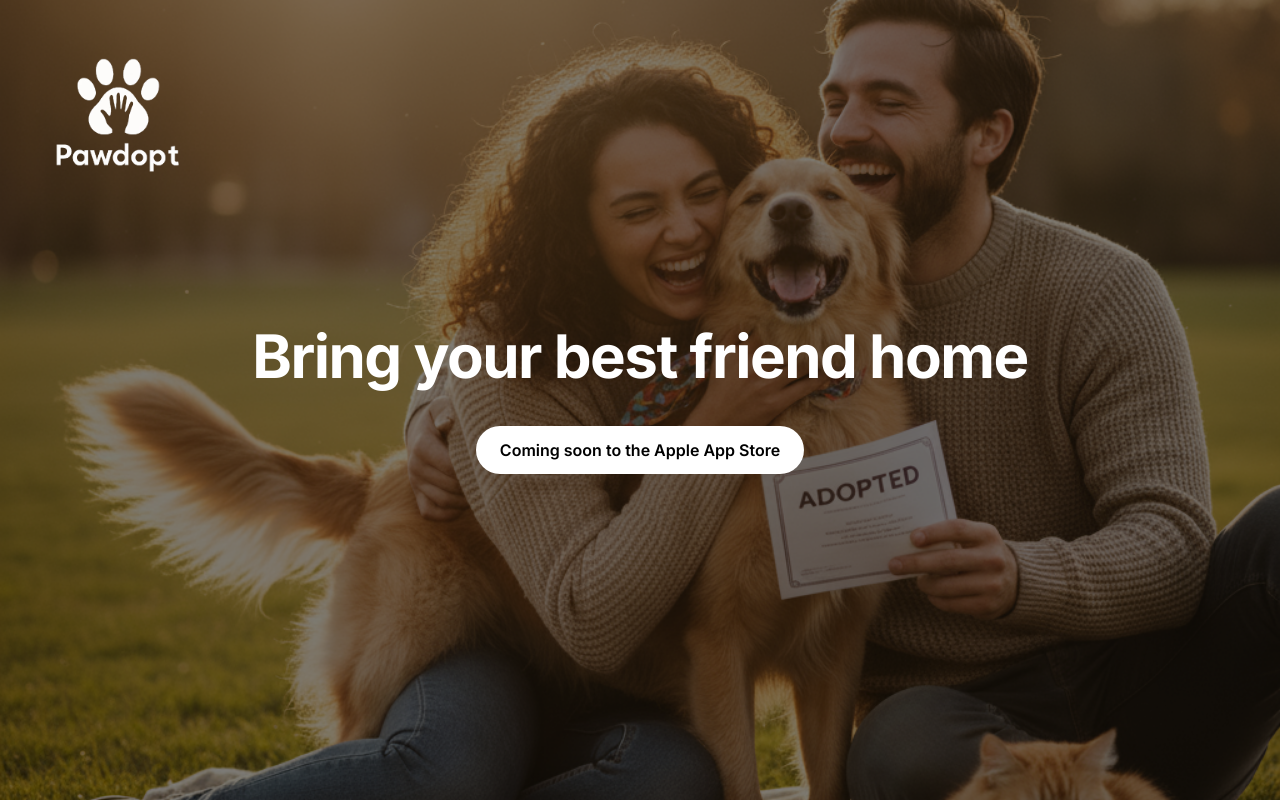
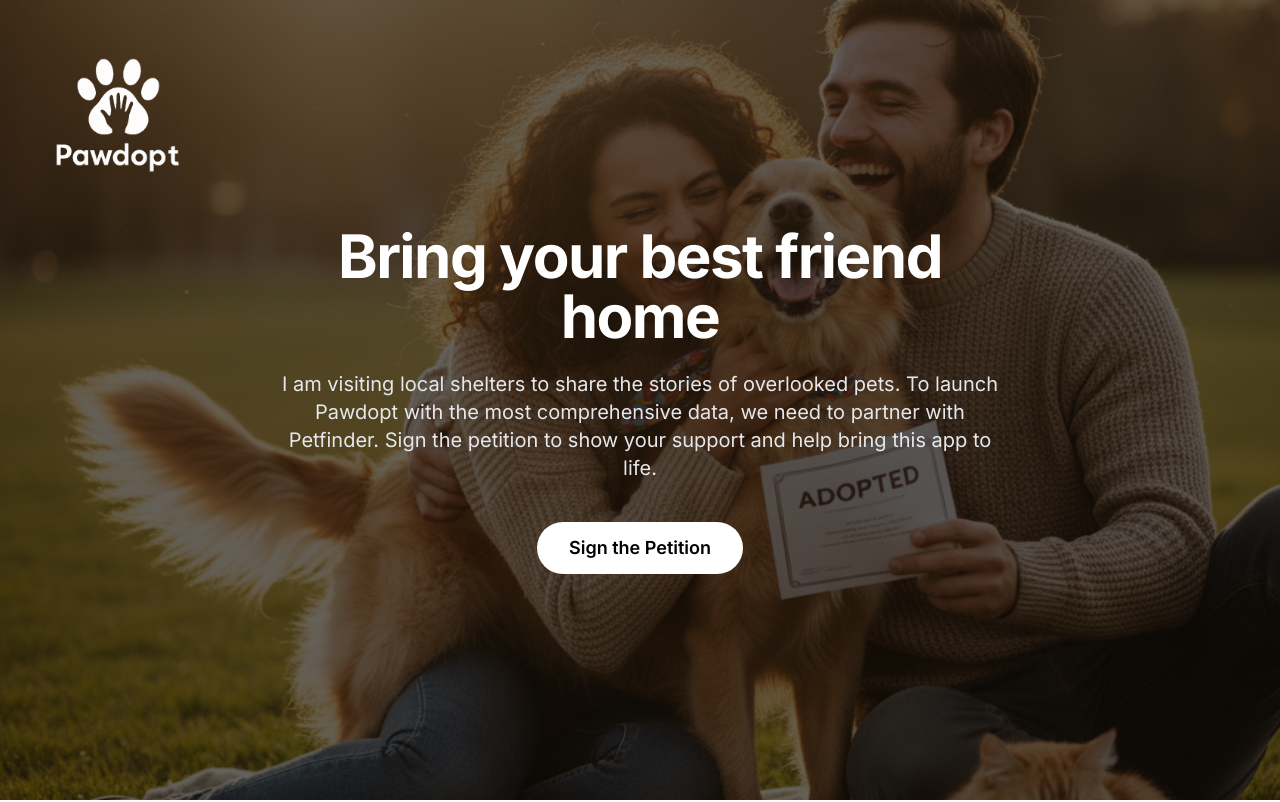
Before and after one commit to JoelGonzalez02/pawdopt-landing-page, a Next.js app: page / in a window 1280 px wide. Shown: the top 802 px of the page. Built offline with nearby package versions, Linux system fonts and the light colour scheme.

Commit message:
Added petition

```diff
--- a/src/components/HeroSection.tsx
+++ b/src/components/HeroSection.tsx
@@ -12,32 +12,53 @@ export default function HeroSection() {
             width={189}
             height={189}
             className="invert"
+            priority // Preload the logo for better performance
           />
         </Link>
       </div>
 
+      {/* Background Image using Next.js Image component for optimization */}
       <Image
         src="/hero-background.png"
         alt="A happy couple with their newly adopted pet"
         layout="fill"
         objectFit="cover"
         quality={85}
+        priority // Preload the main background image
         className="z-[-2]"
       />
 
-      <div className="absolute inset-0 bg-black/50 z-[-1]" />
+      <div className="absolute inset-0 bg-black/60 z-[-1]" />
 
-      <div className="relative z-10 flex flex-col items-center gap-6 text-center text-white px-6">
+      <div className="relative z-10 flex flex-col items-center gap-6 text-center text-white px-6 max-w-3xl">
         <h1 className="text-4xl md:text-6xl font-bold tracking-tight">
           Bring your best friend home
         </h1>
+        <p className="text-lg md:text-xl text-gray-200">
+          I am visiting local shelters to share the stories of overlooked pets.
+          To launch Pawdopt with the most comprehensive data, we need to partner
+          with Petfinder. Sign the petition to show your support and help bring
+          this app to life.
+        </p>
+
         <div className="flex flex-col sm:flex-row gap-4 mt-4">
+          {/* The <Link> component for the petition, without a nested <a> tag */}
           <Link
-            href="#"
-            className="bg-white text-black font-semibold px-6 py-3 rounded-full hover:bg-gray-200 transition-colors"
+            href="https://c.org/VmNQnP8sTn"
+            target="_blank"
+            rel="noopener noreferrer"
+            className="bg-white text-black font-semibold px-8 py-3 rounded-full hover:bg-gray-200 transition-colors text-lg"
           >
-            Coming soon to the Apple App Store
+            Sign the Petition
           </Link>
+
+          {/* The <Link> component for the waitlist, without a nested <a> tag */}
+          {/* <Link
+            href="#waitlist"
+            className="bg-transparent border-2 border-white text-white font-semibold px-8 py-3 rounded-full hover:bg-white hover:text-black transition-colors text-lg"
+          >
+            Join the Waitlist
+          </Link> */}
         </div>
       </div>
     </section>
```
